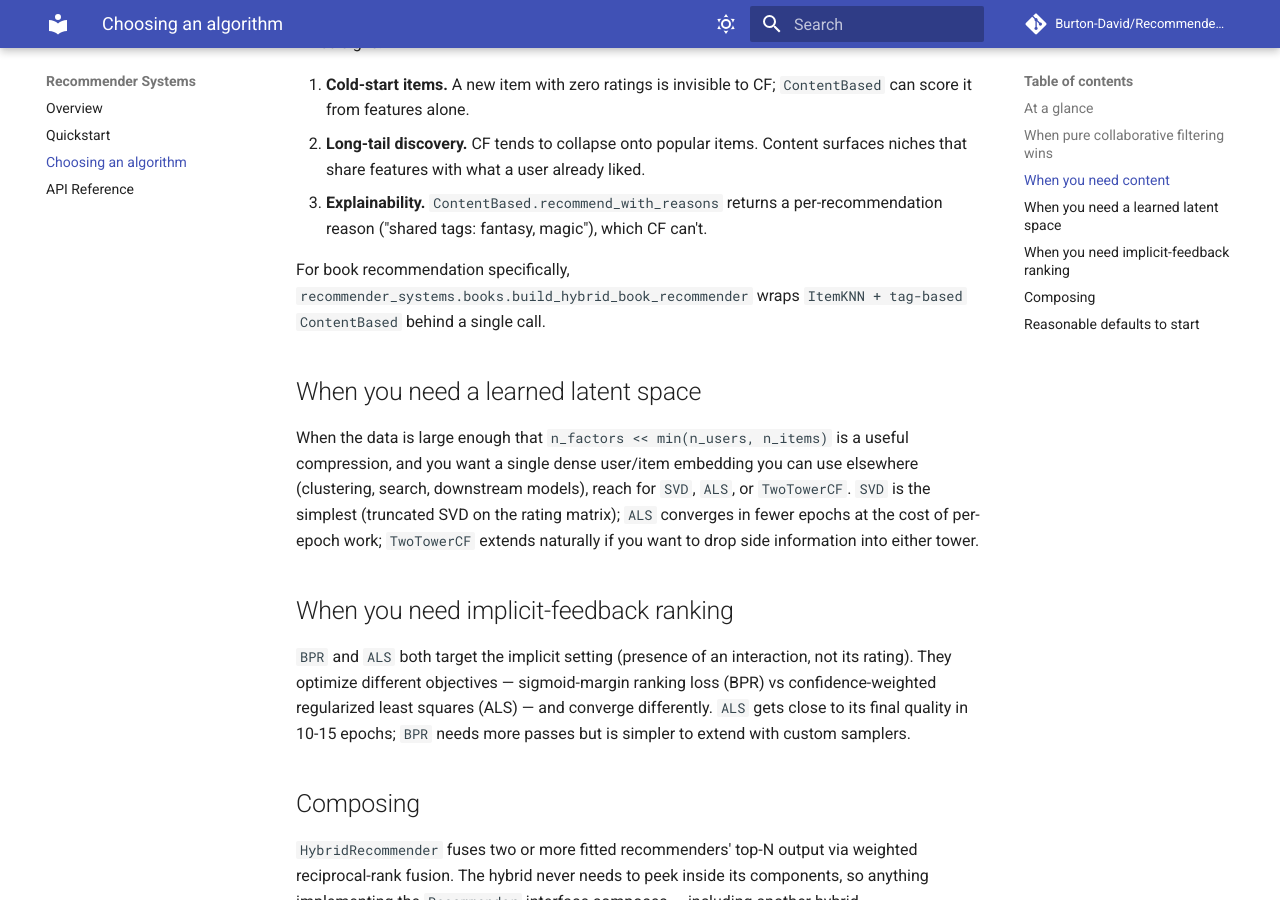
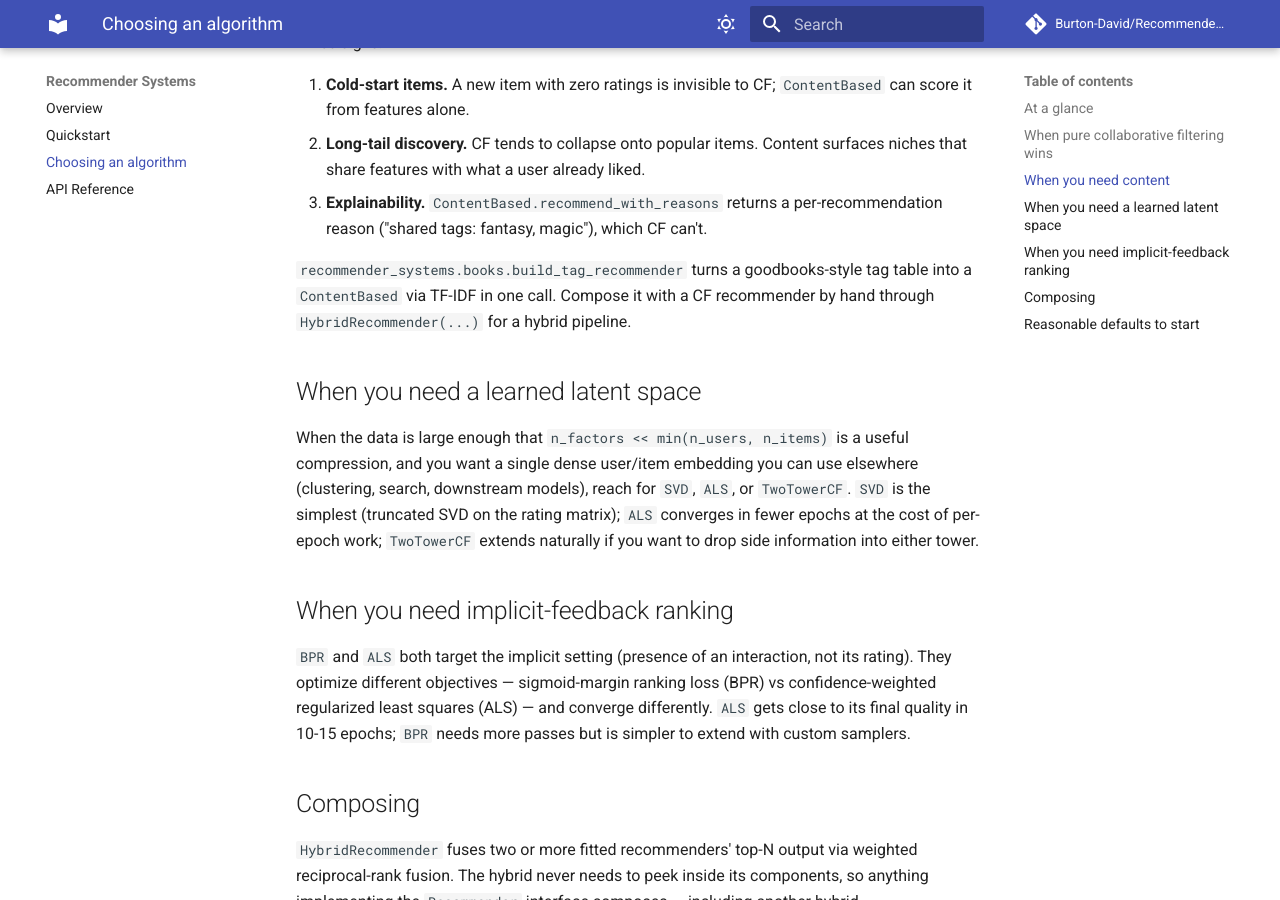
Before and after one commit to Burton-David/Recommender-Systems, an MkDocs documentation site: the page built from docs/choosing_an_algorithm.md, in a window 1280 px wide and 900 px high, scrolled down 1410 px. Built offline with MkDocs 1.6.1 and Material for MkDocs 9.7.7, drawn with Linux system fonts in a browser that asks for light colours; comment, search, counter and statistics services are not loaded.

Commit message:
fix: reference only main-side APIs in the algorithm guide
JJ flagged that build_hybrid_book_recommender lives in unmerged #75 —
a reader's import would fail on main. Replaces that line with
build_tag_recommender (on main) and a note that HybridRecommender
composes it with a CF recommender by hand.

```diff
--- a/docs/choosing_an_algorithm.md
+++ b/docs/choosing_an_algorithm.md
@@ -41,8 +41,9 @@ Three signs:
    per-recommendation reason ("shared tags: fantasy, magic"), which CF
    can't.
 
-For book recommendation specifically, `recommender_systems.books.build_hybrid_book_recommender`
-wraps `ItemKNN + tag-based ContentBased` behind a single call.
+`recommender_systems.books.build_tag_recommender` turns a goodbooks-style tag
+table into a `ContentBased` via TF-IDF in one call. Compose it with a CF
+recommender by hand through `HybridRecommender(...)` for a hybrid pipeline.
 
 ## When you need a learned latent space
 
```
